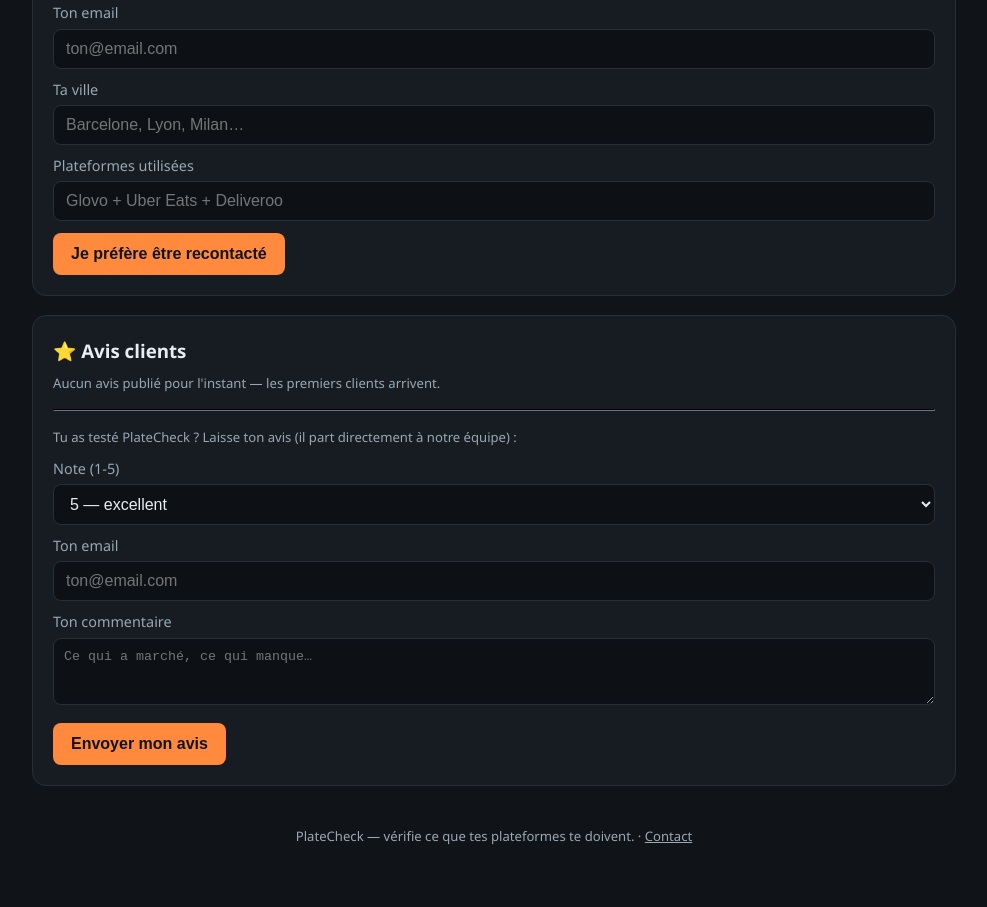
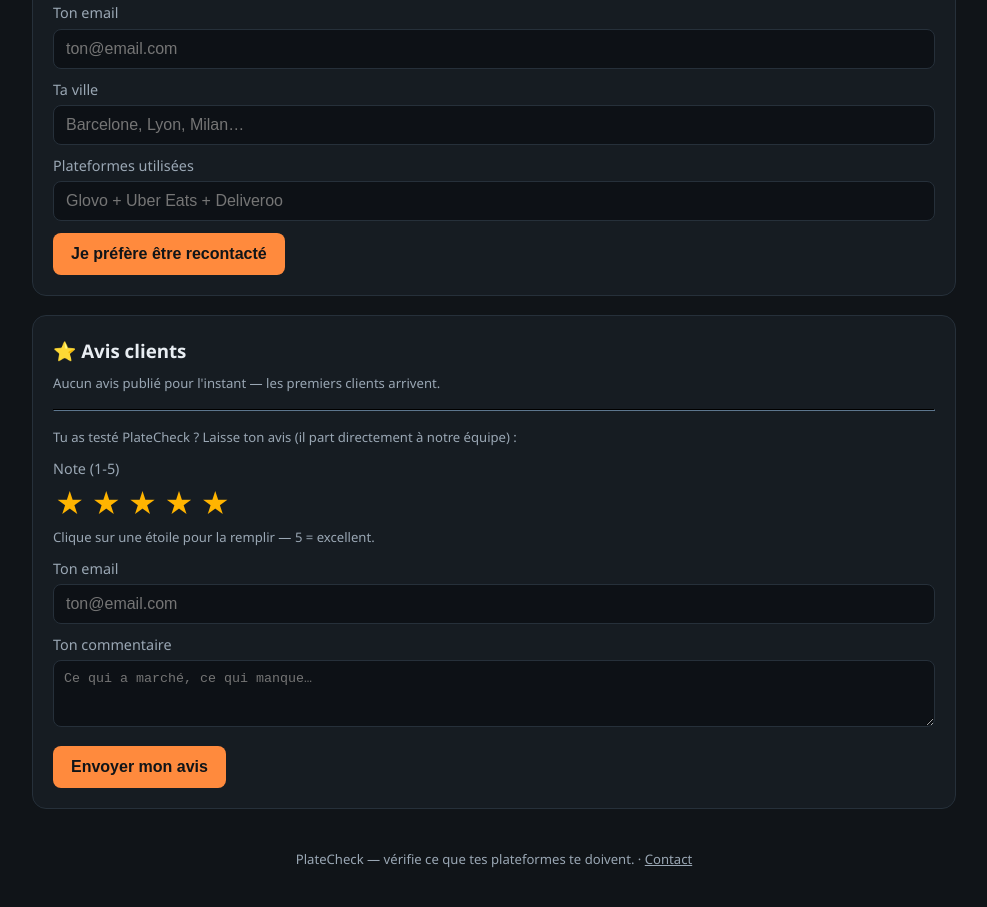
Before and after one commit to Nypsus/platecheck, a plain HTML site: page index.html in a window 1280 px wide. Shown: the part 3591-4498 px from the top of the page, without its empty margins (146-1133 px from the left). Drawn offline with Linux system fonts and the light colour scheme.

Commit message:
V3.1 — formulaire d'avis : étoiles cliquables à la place du menu déroulant (demande utilisateur via ✏️ Telegram)

```diff
--- a/index.html
+++ b/index.html
@@ -57,6 +57,12 @@ footer{margin-top:40px;text-align:center;font-size:.82rem;color:var(--mut)}
 #cb-annee{font-size:.95rem;margin-top:4px}
 #cb-annee b{color:var(--fg)}
 .badge{display:inline-block;background:#1a4d36;color:var(--ok);border:1px solid #2a6b4c;border-radius:20px;padding:4px 12px;font-size:.8rem;font-weight:700}
+/* ——— étoiles cliquables (avis clients) ——— */
+.stars-in{display:flex;gap:4px;margin:8px 0 4px}
+.stars-in .star{background:transparent;border:none;cursor:pointer;font-size:1.7rem;line-height:1;color:#3a4654;padding:2px 4px;transition:color .15s,transform .1s;margin:0}
+.stars-in .star:hover{transform:scale(1.15)}
+.stars-in .star.on{color:#ffb400}
+.stars-in .star:focus{outline:2px solid var(--acc);outline-offset:2px;border-radius:4px}
 /* ——— schémas (SVG authorés, data-graphics) ——— */
 .fig{border:1px solid var(--line);background:#0d1116;border-radius:14px;padding:8px;margin:18px 0 4px}
 .fig svg{width:100%;height:auto;display:block}
@@ -258,7 +264,15 @@ footer{margin-top:40px;text-align:center;font-size:.82rem;color:var(--mut)}
   <p class="hint">Tu as testé PlateCheck ? Laisse ton avis (il part directement à notre équipe) :</p>
   <form id="revform" onsubmit="return sendReview(event)" style="margin-top:6px">
     <label>Note (1-5)</label>
-    <select id="rv_score"><option value="5">5 — excellent</option><option value="4">4 — bien</option><option value="3">3 — correct</option><option value="2">2 — décevant</option><option value="1">1 — très mauvais</option></select>
+    <div class="stars-in" id="rv_stars" role="radiogroup" aria-label="Note">
+      <button type="button" class="star" data-v="1" aria-label="1 étoile">☆</button>
+      <button type="button" class="star" data-v="2" aria-label="2 étoiles">☆</button>
+      <button type="button" class="star" data-v="3" aria-label="3 étoiles">☆</button>
+      <button type="button" class="star" data-v="4" aria-label="4 étoiles">☆</button>
+      <button type="button" class="star" data-v="5" aria-label="5 étoiles">☆</button>
+      <input type="hidden" id="rv_score" value="5">
+    </div>
+    <p class="hint" id="rv_star_hint">Clique sur une étoile pour la remplir — 5 = excellent.</p>
     <label>Ton email</label>
     <input type="email" id="rv_email" placeholder="ton@email.com" required>
     <label>Ton commentaire</label>
@@ -297,6 +311,33 @@ function calc(){
   });
 });
 calc();
+/* —————— étoiles cliquables : note des avis —————— */
+(function(){
+  var wrap=document.getElementById('rv_stars');
+  if(!wrap)return;
+  var input=document.getElementById('rv_score');
+  var stars=[].slice.call(wrap.querySelectorAll('.star'));
+  function paint(v){
+    stars.forEach(function(s){
+      s.textContent=parseInt(s.getAttribute('data-v'),10)<=v?'★':'☆';
+      s.classList.toggle('on', parseInt(s.getAttribute('data-v'),10)<=v);
+    });
+  }
+  stars.forEach(function(s){
+    s.addEventListener('click',function(){
+      input.value=s.getAttribute('data-v');
+      paint(parseInt(s.getAttribute('data-v'),10));
+    });
+    s.addEventListener('mouseenter',function(){
+      paint(parseInt(s.getAttribute('data-v'),10));
+      wrap.setAttribute('data-hover','1');
+    });
+  });
+  wrap.addEventListener('mouseleave',function(){
+    if(wrap.getAttribute('data-hover')==='1'){paint(parseInt(input.value,10)||5); wrap.setAttribute('data-hover','0');}
+  });
+  paint(parseInt(input.value,10)||5);
+})();
 function signup(ev){
   ev.preventDefault();
   var em=document.getElementById('se').value.trim();
```
